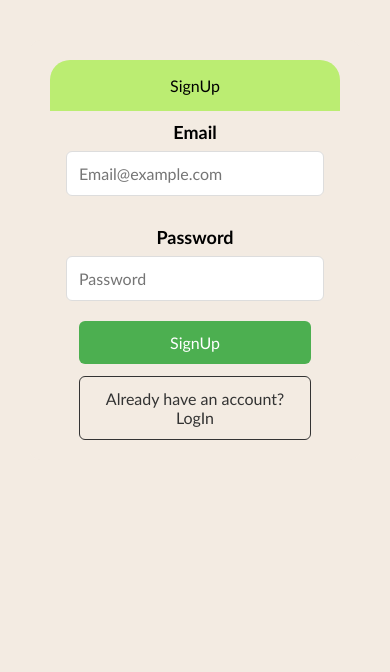
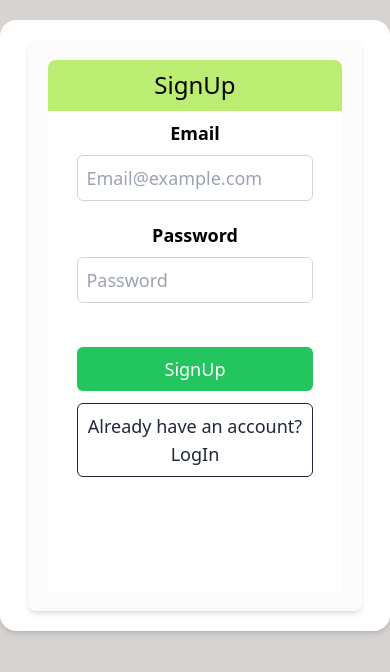
Before and after one commit to Ju-MINJAE/side-projects, a React (Create React App) app in the folder todo-supabase/: page /auth in a window 390 px wide. Shown: the top 672 px of the page. Built offline with nearby package versions, Linux system fonts and the light colour scheme; no server answers.

Commit message:
Tailwind CSS

```diff
--- a/todo-supabase/src/App.js
+++ b/todo-supabase/src/App.js
@@ -2,7 +2,7 @@ import { BrowserRouter, Route, Routes, Navigate } from 'react-router-dom';
 import React, { useEffect, useState } from 'react';
 import { supabase } from './supabaseClient';
 
-import './App.css';
+import './index.css';
 import Auth from './components/Auth';
 import ToDoList from './components/ToDoList';
 import Weather from './components/Weather';
@@ -41,11 +41,11 @@ function App() {
 
   return (
     <BrowserRouter>
-      <div className="container">
-        <div className="weatherCard">
+      <div className="mx-auto flex flex-col md:flex-row justify-between p-5 bg-white rounded-2xl shadow-md max-w-[840px] my-5 m:bg-stone-300">
+        <div className="flex-1 basis-full md:basis-1/2 mx-2 hidden md:block">
           <Weather />
         </div>
-        <div className="todoListCard">
+        <div className="flex-1 basis-full md:basis-1/2 mx-2 p-5 bg-[#e3dede1d] shadow-md rounded-lg">
           <Routes>
             <Route
               path="/"
--- a/todo-supabase/src/components/Auth.jsx
+++ b/todo-supabase/src/components/Auth.jsx
@@ -1,8 +1,7 @@
 import { useReducer } from 'react';
 import { supabase } from '../supabaseClient';
 import { useNavigate } from 'react-router-dom';
-
-import styles from '../styles/Auth.module.css';
+import '../index.css';
 
 const initialState = {
   email: '',
@@ -68,11 +67,18 @@ const Auth = () => {
   }
 
   return (
-    <div className={styles.container}>
-      <div className={styles.header}>{headerText}</div>
-      <form className={styles.form} onSubmit={handleAuth}>
-        <div className={styles.inputGroup}>
-          <label htmlFor="email">Email</label>
+    <div className="max-w-[480px] mx-auto">
+      <div className="w-full h-[6vh] bg-[#bbed72] rounded-t-lg flex items-center justify-center">
+        <p className="m-0 text-2xl font-medium">{headerText}</p>
+      </div>
+      <form className="flex flex-col h-124 bg-white" onSubmit={handleAuth}>
+        <div className="mb-5 text-center">
+          <label
+            htmlFor="email"
+            className="block mt-2 mb-2 text-lg font-semibold"
+          >
+            Email
+          </label>
           <input
             id="email"
             type="email"
@@ -81,10 +87,16 @@ const Auth = () => {
               dispatch({ type: 'SET_EMAIL', payload: e.target.value })
             }
             placeholder="Email@example.com"
+            className="w-4/5 p-2 border border-gray-300 rounded-md text-lg"
           />
         </div>
-        <div className={styles.inputGroup}>
-          <label htmlFor="password">Password</label>
+        <div className="mb-5 text-center">
+          <label
+            htmlFor="password"
+            className="block mb-2 text-lg font-semibold"
+          >
+            Password
+          </label>
           <input
             id="password"
             type="password"
@@ -93,13 +105,17 @@ const Auth = () => {
               dispatch({ type: 'SET_PASSWORD', payload: e.target.value })
             }
             placeholder="Password"
+            className="w-4/5 p-2 border border-gray-300 rounded-md text-lg"
           />
         </div>
-        <button className={styles.submitButton} onClick={handleAuth}>
+        <button
+          className="w-4/5 mx-auto mt-6 bg-green-500 text-white py-2 rounded-md text-lg mb-3 hover:bg-green-600"
+          onClick={handleAuth}
+        >
           {headerText}
         </button>
         <button
-          className={styles.toggleButton}
+          className="w-4/5 mx-auto bg-transparent text-gray-800 py-2 rounded-md text-lg border border-gray-800 hover:bg-gray-200"
           onClick={() => dispatch({ type: 'TOGGLE_SIGNUP' })}
         >
           {toggleText}
--- a/todo-supabase/src/components/Modal.jsx
+++ b/todo-supabase/src/components/Modal.jsx
@@ -1,5 +1,5 @@
 import React from 'react';
-import styles from '../styles/Modal.module.css';
+import '../index.css';
 
 const Modal = ({
   isOpen,
@@ -18,27 +18,33 @@ const Modal = ({
   };
 
   return (
-    <div className={styles.modalOverlay}>
-      <div className={styles.modalContent}>
-        <span className={styles.closeButton} onClick={onClose}>
+    <div className="fixed inset-0 bg-black bg-opacity-50 flex justify-center items-center z-50">
+      <div className="bg-white p-5 rounded-lg w-80 relative shadow-lg">
+        <span
+          className="absolute top-2 right-2 text-2xl cursor-pointer text-gray-700"
+          onClick={onClose}
+        >
           &times;
         </span>
-        <h2>Add New Task</h2>
+        <h2 className="text-lg font-medium text-center mb-4">Add New Task</h2>
         <input
           type="text"
           value={newToDoTitle}
           onChange={(e) => setNewToDoTitle(e.target.value)}
           placeholder="New Task..."
           required
-          className={styles.inputText}
+          className="w-full px-3 py-2 mb-2 border border-gray-300 rounded-md text-lg"
         />
         <input
           type="date"
           value={newDeadline}
           onChange={(e) => setNewDeadline(e.target.value)}
-          className={styles.inputDate}
+          className="w-full px-3 py-2 mb-4 border border-gray-300 rounded-md text-sm"
         />
-        <button onClick={handleAddClick} className={styles.addButton}>
+        <button
+          onClick={handleAddClick}
+          className="w-full py-2 bg-green-500 text-white rounded-md text-lg cursor-pointer transition-colors duration-300 hover:bg-green-600"
+        >
           Add
         </button>
       </div>
--- a/todo-supabase/src/components/ToDoList.jsx
+++ b/todo-supabase/src/components/ToDoList.jsx
@@ -4,7 +4,7 @@ import { useNavigate } from 'react-router-dom';
 
 import Modal from './Modal';
 import { FaRegTrashAlt } from 'react-icons/fa';
-import styles from '../styles/ToDoList.module.css';
+import '../index.css';
 
 const initialState = {
   todos: [],
@@ -179,34 +179,44 @@ const ToDoList = () => {
   };
 
   return (
-    <div className={styles.todo__container}>
-      <div className={styles.header}>
-        <p>
+    <div className="h-full">
+      <div className="flex justify-between items-center w-full h-16 bg-green-300 rounded-t-2xl">
+        <p className="p-2 text-sm font-light">
           {formattedDate}
           <br />
           <strong>{weekday}</strong>
         </p>
-        <button className={styles.logout__btn} onClick={logout}>
+        <button
+          className="bg-green-700 text-white mr-3 py-1 px-3 rounded-md text-sm"
+          onClick={logout}
+        >
           Logout
         </button>
       </div>
-      <div className={styles.todo__list}>
-        <ul>
+      <div className="todo__list h-124 overflow-y-scroll bg-white p-4">
+        <ul className="list-none m-4 p-0">
           {todos.map((todo) => (
-            <li key={todo.id} className={styles.todo__item}>
-              <div className={styles.todo__content}>
+            <li
+              key={todo.id}
+              className="flex justify-between items-center p-2 bg-gray-100 mb-2 rounded-lg shadow-md"
+            >
+              <div className="flex flex-col">
                 <span
-                  className={`${styles.todo__title} ${
-                    todo.is_complete ? styles.completed : ''
+                  className={`text-lg font-semibold cursor-pointer ${
+                    todo.is_complete
+                      ? 'line-through text-gray-500'
+                      : 'text-gray-900'
                   }`}
                   onClick={() => toggleComplete(todo.id, todo.is_complete)}
                 >
                   {todo.title}
                 </span>
-                <span className={styles.todo__deadline}>~{todo.deadline}</span>
+                <span className="text-sm text-gray-600 mt-1">
+                  ~{todo.deadline}
+                </span>
               </div>
               <button
-                className={styles.delete__btn}
+                className="text-lg cursor-pointer hover:text-red-600"
                 onClick={() => deleteTodo(todo.id)}
               >
                 <FaRegTrashAlt />
@@ -215,10 +225,10 @@ const ToDoList = () => {
           ))}
         </ul>
       </div>
-      <footer className={styles.todo__footer}>
+      <footer className="flex justify-center items-center h-16 bg-white rounded-b-2xl">
         <button
           onClick={() => dispatch({ type: 'TOGGLE_MODAL' })}
-          className={styles.add__task}
+          className="w-12 h-12 bg-green-700 text-white rounded-full flex items-center justify-center text-2xl hover:bg-green-800 hover:scale-110 transition-transform duration-300"
         >
           +
         </button>
--- a/todo-supabase/src/components/Weather.jsx
+++ b/todo-supabase/src/components/Weather.jsx
@@ -1,5 +1,5 @@
 import React, { useEffect, useCallback, useReducer } from 'react';
-import styles from '../styles/Weather.module.css';
+import '../index.css';
 
 const WEATHER_API_KEY = process.env.REACT_APP_WEATHER_KEY;
 
@@ -48,10 +48,8 @@ const Weather = () => {
 
       const iconCode = data.weather[0].icon;
       // console.log(iconCode);
-      // setIconCode(iconCode);
       dispatch({ type: 'ICON_CODE', payload: iconCode });
       const iconUrl = `http://openweathermap.org/img/wn/${iconCode}@2x.png`;
-      // setWeatherIconUrl(iconUrl);
       dispatch({ type: 'WEATHER_URL', payload: iconUrl });
     } catch (error) {
       console.error('에러 발생:', error);
@@ -94,33 +92,31 @@ const Weather = () => {
   };
 
   return (
-    <div className={styles.weatherContainer}>
-      <h2 className={styles.weatherHeader}>
+    <div className="flex flex-col items-center w-full h-[4rem] font-sans">
+      <h2 className="text-xl mb-2 font-bold">
         {weatherData
           ? `${weatherData.name}의 날씨`
           : '날씨 정보를 불러오는 중...'}
       </h2>
       {weatherData ? (
-        <div className={styles.weatherDetails}>
-          <img
-            src={weatherIconUrl}
-            alt="Weather icon"
-            className={styles.weatherIcon}
-          />
-          <p>온도: {weatherData.main.temp}°C</p>
-          <p>습도: {weatherData.main.humidity}%</p>
-          <p>바람 세기: {weatherData.wind.speed}</p>
-          <hr />
+        <div className="text-center">
+          <div className="flex justify-center mb-4">
+            <img src={weatherIconUrl} alt="Weather icon" className="w-40" />
+          </div>
+          <p className="my-1">온도: {weatherData.main.temp} °C</p>
+          <p className="my-1">습도: {weatherData.main.humidity} %</p>
+          <p className="my-1">바람 세기: {weatherData.wind.speed} m/s</p>
+          <hr className="my-4" />
           {iconCode in weatherMessages && (
-            <h3 style={{ marginTop: '20px' }}>
+            <h3 className="mt-5 font-semibold">
               {weatherMessages[iconCode].message}
             </h3>
           )}
         </div>
       ) : error ? (
-        <p className={styles.error}>에러: {error}</p>
+        <p className="text-red-500 font-bold">에러: {error}</p>
       ) : (
-        <p className={styles.loading}>잠시만 기다려주세요 !</p>
+        <p className="text-gray-500 italic">잠시만 기다려주세요 !</p>
       )}
     </div>
   );
```
